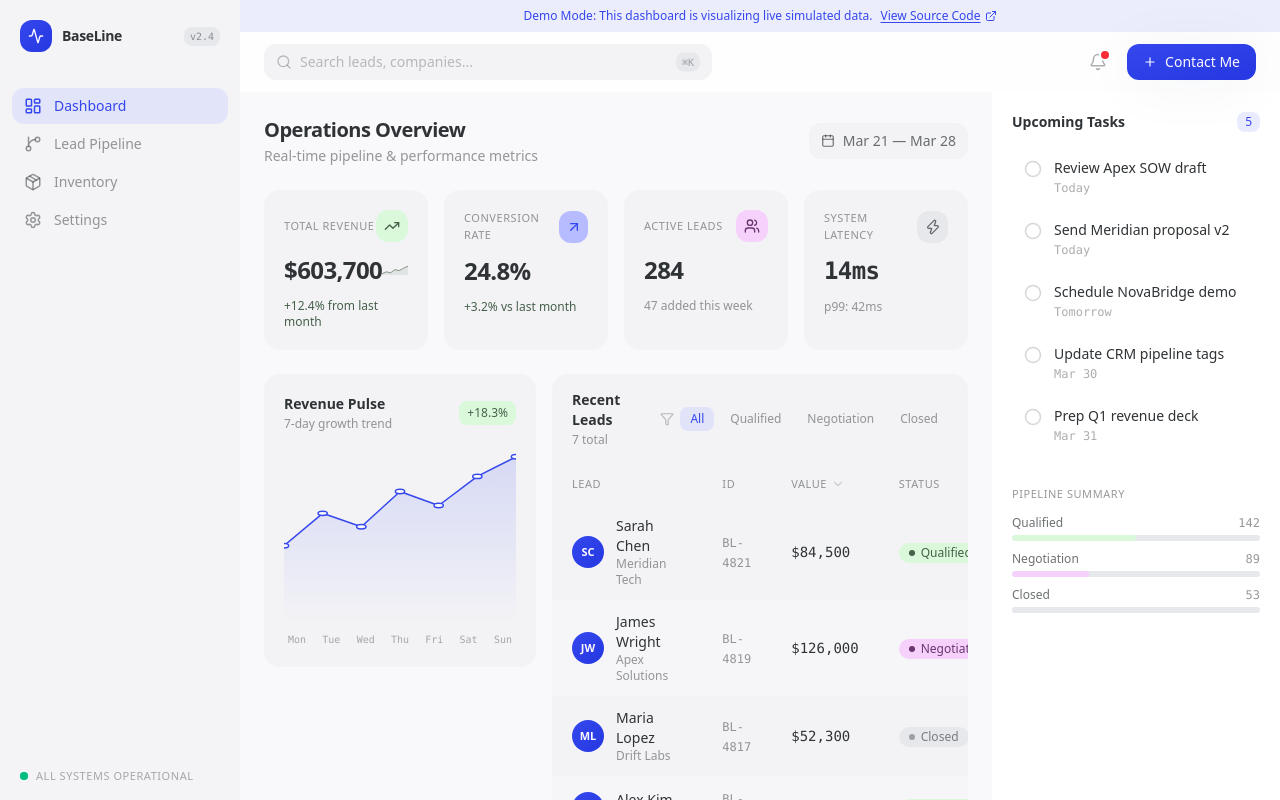
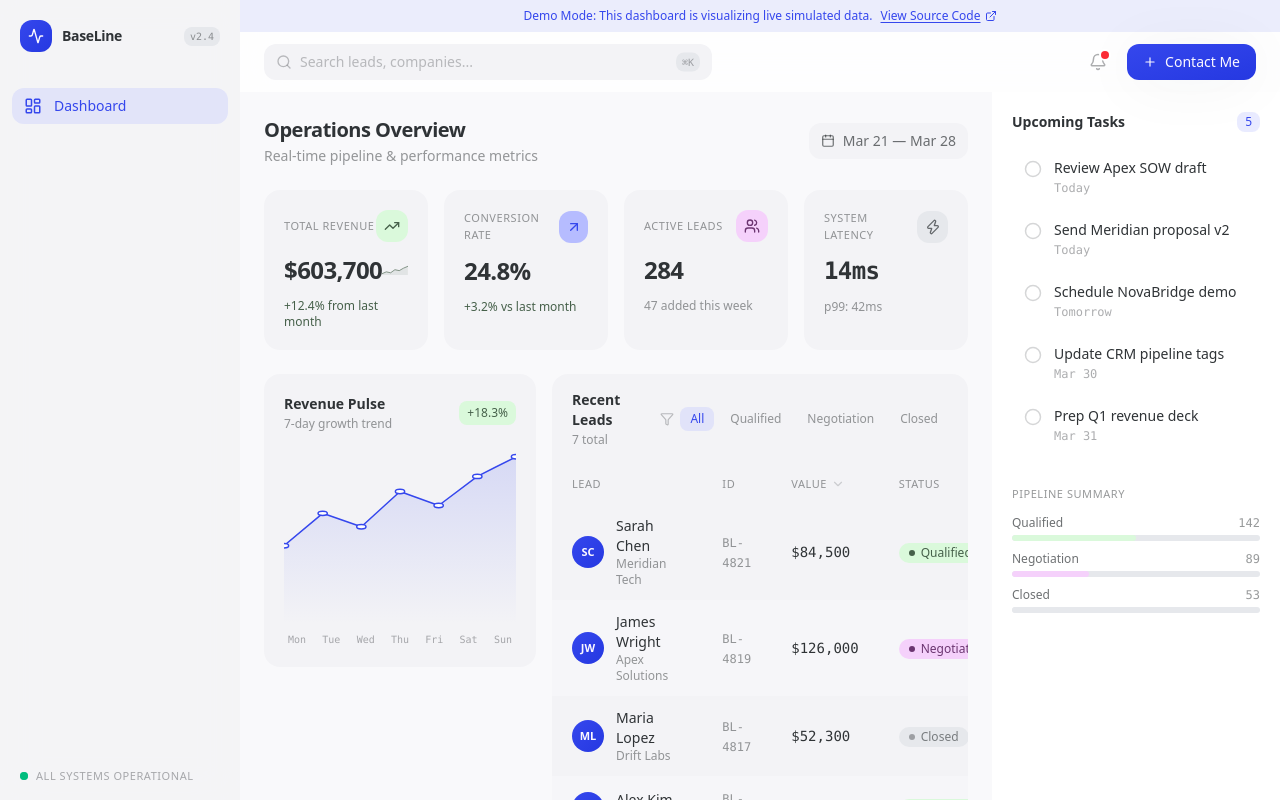
Before and after one commit to byronPantoja/mockup-dashboard, a Next.js app: page / in a window 1280 px wide. Built offline with nearby package versions, Linux system fonts and the light colour scheme.

Commit message:
refactor: remove non-functional sidebar nav tabs
Keep only the active Dashboard label — no dead-end clicks.

```diff
--- a/components/dashboard/DashboardShell.tsx
+++ b/components/dashboard/DashboardShell.tsx
@@ -1,6 +1,6 @@
 "use client";
 
-import { useState, type ReactNode } from "react";
+import { type ReactNode } from "react";
 import Sidebar from "./Sidebar";
 import TopBar from "./TopBar";
 import DemoBanner from "./DemoBanner";
@@ -18,11 +18,9 @@ export default function DashboardShell({
   onLogout,
   children,
 }: DashboardShellProps) {
-  const [activeNav, setActiveNav] = useState("Dashboard");
-
   return (
     <div className="flex h-screen overflow-hidden bg-surface">
-      <Sidebar activeNav={activeNav} onNavChange={setActiveNav} />
+      <Sidebar />
 
       <div className="flex-1 flex flex-col overflow-hidden">
         {mode === "public" && <DemoBanner />}
--- a/components/dashboard/Sidebar.tsx
+++ b/components/dashboard/Sidebar.tsx
@@ -1,26 +1,6 @@
-"use client";
+import { Activity, LayoutDashboard } from "lucide-react";
 
-import {
-  LayoutDashboard,
-  GitBranch,
-  Package,
-  Settings,
-  Activity,
-} from "lucide-react";
-
-const NAV_ITEMS = [
-  { icon: LayoutDashboard, label: "Dashboard" },
-  { icon: GitBranch, label: "Lead Pipeline" },
-  { icon: Package, label: "Inventory" },
-  { icon: Settings, label: "Settings" },
-];
-
-interface SidebarProps {
-  activeNav: string;
-  onNavChange: (label: string) => void;
-}
-
-export default function Sidebar({ activeNav, onNavChange }: SidebarProps) {
+export default function Sidebar() {
   return (
     <aside className="w-60 shrink-0 bg-surface-low/80 backdrop-blur-[20px] flex flex-col">
       {/* Logo */}
@@ -37,24 +17,11 @@ export default function Sidebar({ activeNav, onNavChange }: SidebarProps) {
       </div>
 
       {/* Nav */}
-      <nav className="flex-1 px-3 py-4 space-y-0.5">
-        {NAV_ITEMS.map((item) => {
-          const active = activeNav === item.label;
-          return (
-            <button
-              key={item.label}
-              onClick={() => onNavChange(item.label)}
-              className={`flex w-full items-center gap-3 rounded-xl px-3 py-2 text-sm transition-colors ${
-                active
-                  ? "bg-primary-container/30 text-primary font-medium"
-                  : "text-on-surface/50 hover:text-on-surface hover:bg-surface-high/50"
-              }`}
-            >
-              <item.icon size={18} />
-              {item.label}
-            </button>
-          );
-        })}
+      <nav className="flex-1 px-3 py-4">
+        <div className="flex w-full items-center gap-3 rounded-xl px-3 py-2 text-sm bg-primary-container/30 text-primary font-medium">
+          <LayoutDashboard size={18} />
+          Dashboard
+        </div>
       </nav>
 
       {/* System Status */}
```
